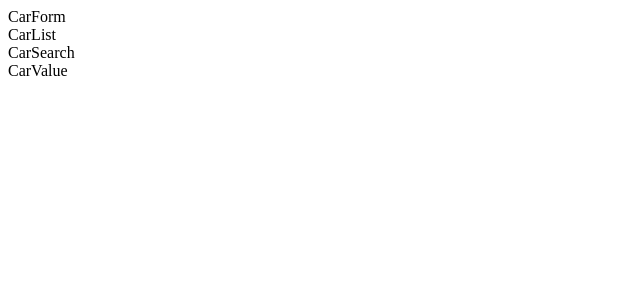
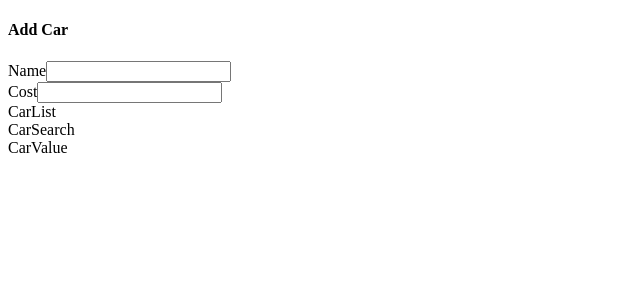
Before and after one commit to DianaPalafox/cars-directory, a React (Create React App) app in the folder cars/: page / in a window 1280 px wide. Shown: the top 300 px of the page, without its empty margins (0-640 px from the left). Built offline with nearby package versions, Linux system fonts and the light colour scheme.

Commit message:
Create the form

```diff
--- a/cars/src/components/CarForm.js
+++ b/cars/src/components/CarForm.js
@@ -1,7 +1,50 @@
+import { useDispatch, useSelector } from 'react-redux'
+import { changeName, changeCost } from '../store'
 
 function CarForm(){
+    const dispatch = useDispatch()
+    const { name, cost } = useSelector((state) => {
+        return {
+            name: state.form.name,
+            cost: state.form.cost
+        }
+    })
+
+
+    const handleNameChange = (event) =>{
+        dispatch(changeName(event.target.value))
+    }
+
+    const handleCostChange = (event) =>{
+        const carCost = parseInt(event.target.value) || 0
+        dispatch(changeCost(carCost))
+    }
+
     return(
-        <div>CarForm</div>
+        <div className="car-form panel">
+            <h4 className="subtitle is-3">Add Car</h4>
+            <form>
+                <div className="field-group">
+                    <div className="field">
+                        <label className="label">Name</label>
+                        <input
+                            className="input is-expanded"
+                            value={name}
+                            onChange={handleNameChange}
+                        />
+                    </div>
+                    <div className="field">
+                        <label className="label">Cost</label>
+                        <input
+                            className="input is-expanded"
+                            value={cost || ''}
+                            onChange={handleCostChange}
+                            type='number'
+                        />
+                    </div>
+                </div>
+            </form>
+        </div>
     )
 }
 
--- a/cars/src/index.js
+++ b/cars/src/index.js
@@ -1,8 +1,15 @@
 import React from 'react'
 import { createRoot } from 'react-dom/client'
 import App from './App'
+import { Provider } from 'react-redux'
+import { store } from './store'
 
 const el = document.getElementById('root')
 const root = createRoot(el)
 
-root.render(<App />)
+root.render(
+    <Provider store={store}>
+        <App />
+    </Provider>
+
+)
--- /dev/null
+++ b/cars/src/store/index.js
@@ -0,0 +1,19 @@
+import { configureStore } from "@reduxjs/toolkit";
+import { carsReducer, addCar, removeCar, changeSearchTerm } from "./slices/carsSlice";
+import { formReducer, changeCost, changeName } from "./slices/formSlice";
+
+const store = configureStore({
+    reducer: {
+        cars: carsReducer,
+        form: formReducer
+    }
+})
+
+export {
+    store,
+    changeCost,
+    changeName,
+    addCar,
+    removeCar,
+    changeSearchTerm
+}
```
